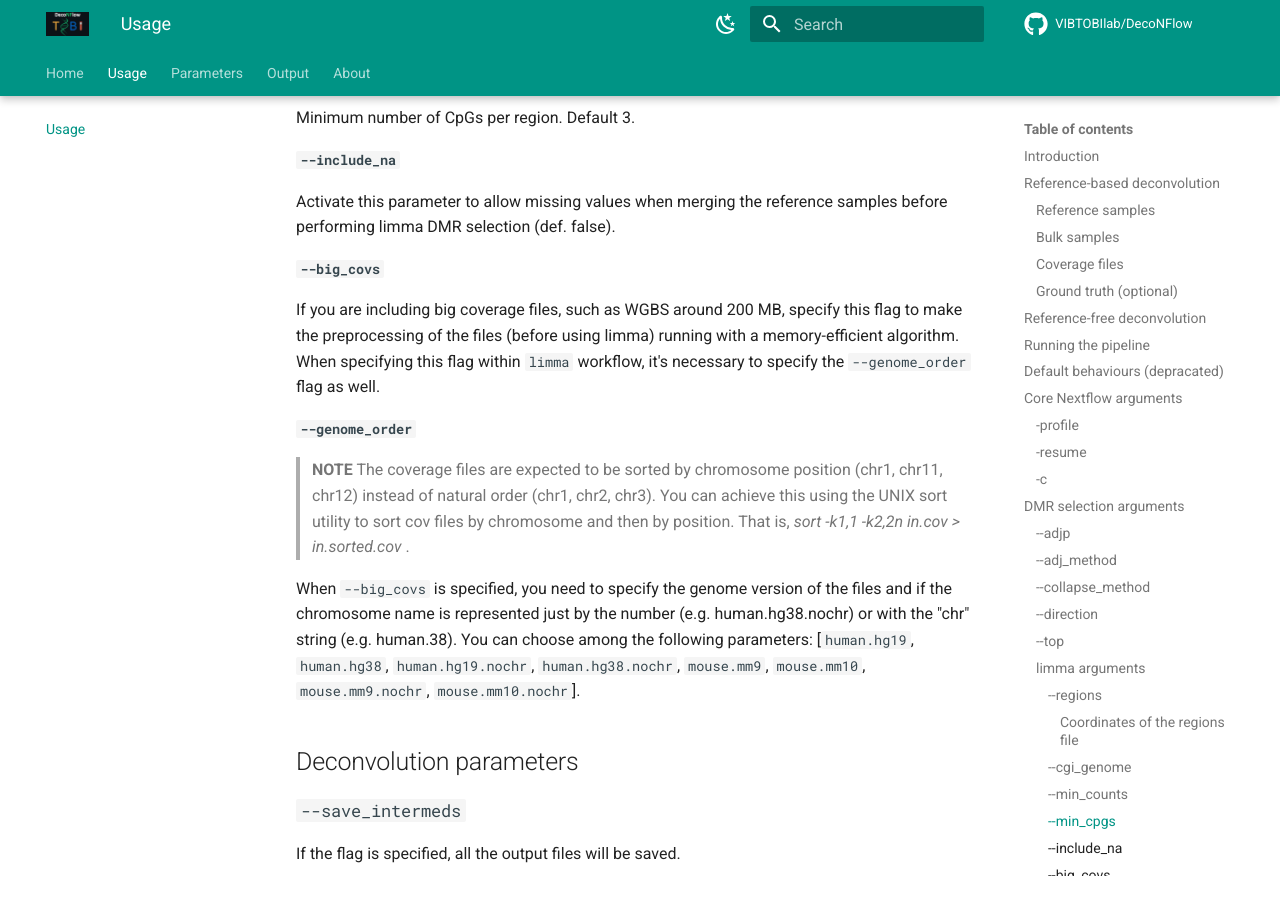
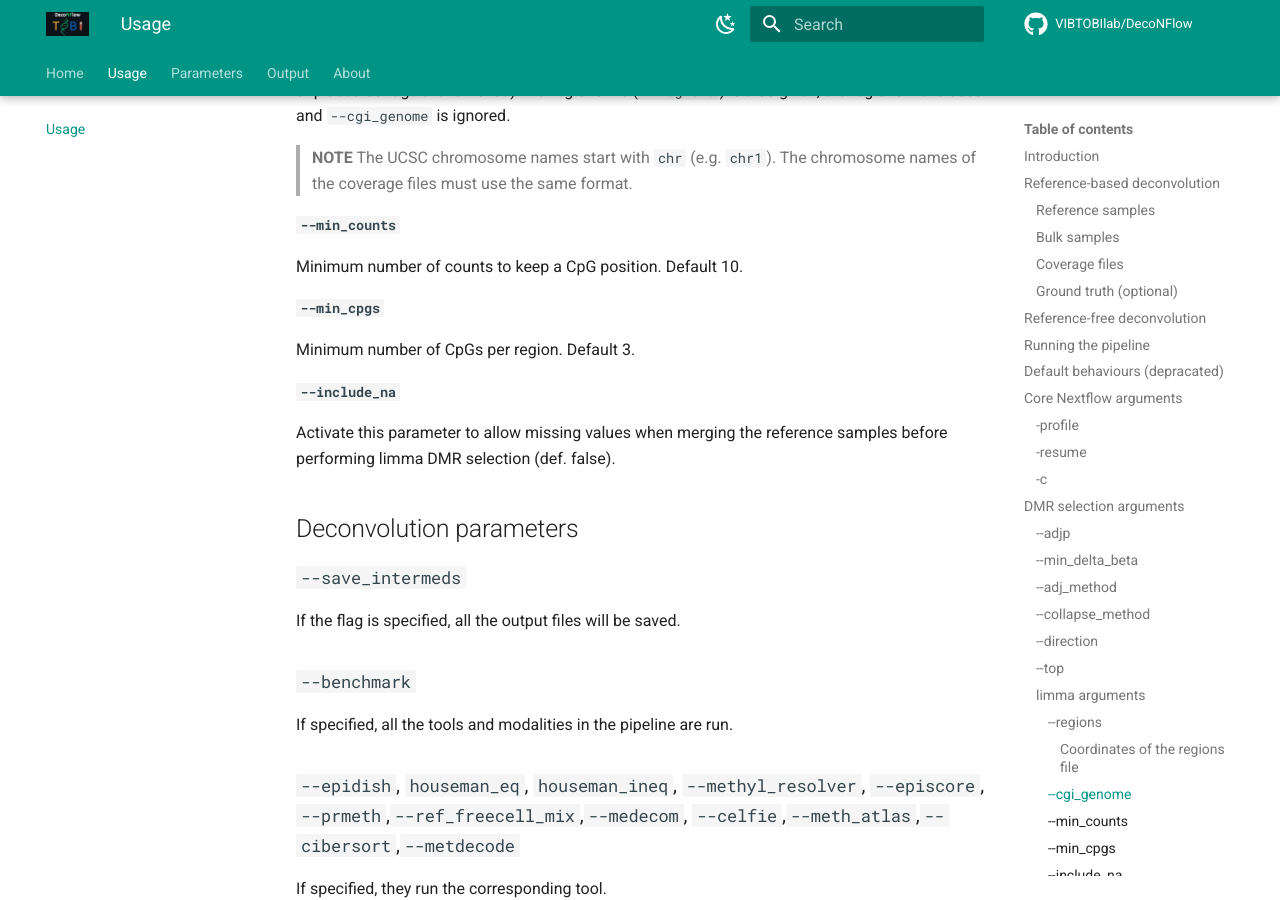
Before and after one commit to VIBTOBIlab/DecoNFlow, an MkDocs documentation site: the page built from docs/usage.md, in a window 1280 px wide and 900 px high, scrolled down 8373 px. Built offline with MkDocs 1.6.1 and Material for MkDocs 9.7.7, drawn with Linux system fonts in a browser that asks for light colours; comment, search, counter and statistics services are not loaded; some of the changed text lies outside the part shown.

Commit message:
update docs

```diff
--- a/docs/usage.md
+++ b/docs/usage.md
@@ -207,6 +207,10 @@
 
 Adjusted p-value threshold for the DMR selection. Default 0.001.
 
+### `--min_delta_beta`
+
+Minimum absolute delta beta of a DMR, between 0 and 1: the difference in mean methylation between a cell type and the other cell types. DMRs passing the adjusted p-value threshold (`--adjp`) but with a smaller difference are removed, so that the DMRs are selected on their effect size as well as on their statistical significance (regions aggregating many CpGs can have small but significant differences). Default 0 (no filter). The filter is applied before `--direction` and `--top`.
+
 ### `--adj_method`
 
 Multiple testing correction method. Default is 'BH'. Look at limma documentation for other methods.
@@ -286,16 +290,6 @@
 #### `--include_na`
 
 Activate this parameter to allow missing values when merging the reference samples before performing limma DMR selection (def. false).
-
-#### `--big_covs`
-
-If you are including big coverage files, such as WGBS around 200 MB, specify this flag to make the preprocessing of the files (before using limma) running with a memory-efficient algorithm. When specifying this flag within `limma` workflow, it's necessary to specify the `--genome_order` flag as well.
-
-#### `--genome_order`
-
-> **NOTE** The coverage files are expected to be sorted by chromosome position (chr1, chr11, chr12) instead of natural order (chr1, chr2, chr3). You can achieve this using the UNIX sort utility to sort cov files by chromosome and then by position. That is, _sort -k1,1 -k2,2n in.cov > in.sorted.cov_ .
-
-When `--big_covs` is specified, you need to specify the genome version of the files and if the chromosome name is represented just by the number (e.g. human.hg38.nochr) or with the "chr" string (e.g. human.38). You can choose among the following parameters: [`human.hg19`, `human.hg38`, `human.hg19.nochr`, `human.hg38.nochr`, `mouse.mm9`, `mouse.mm10`, `mouse.mm9.nochr`, `mouse.mm10.nochr`].
 
 ## Deconvolution parameters
 
```
